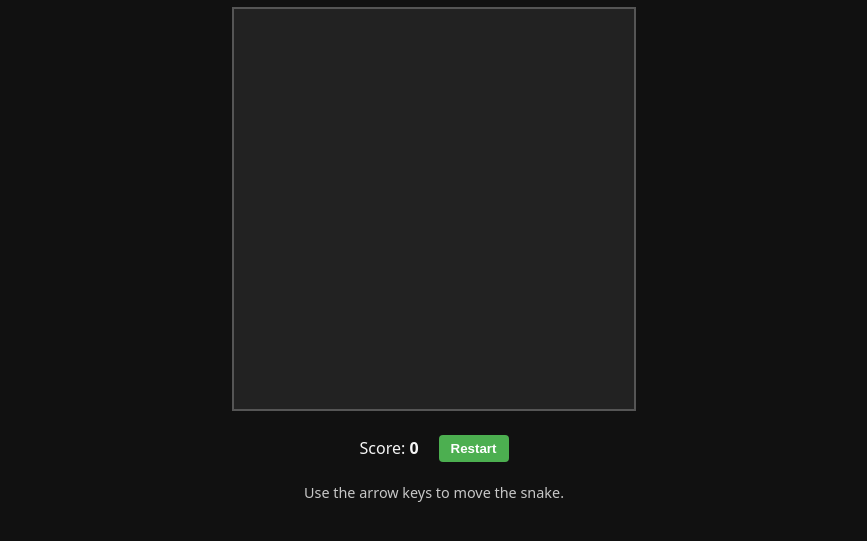
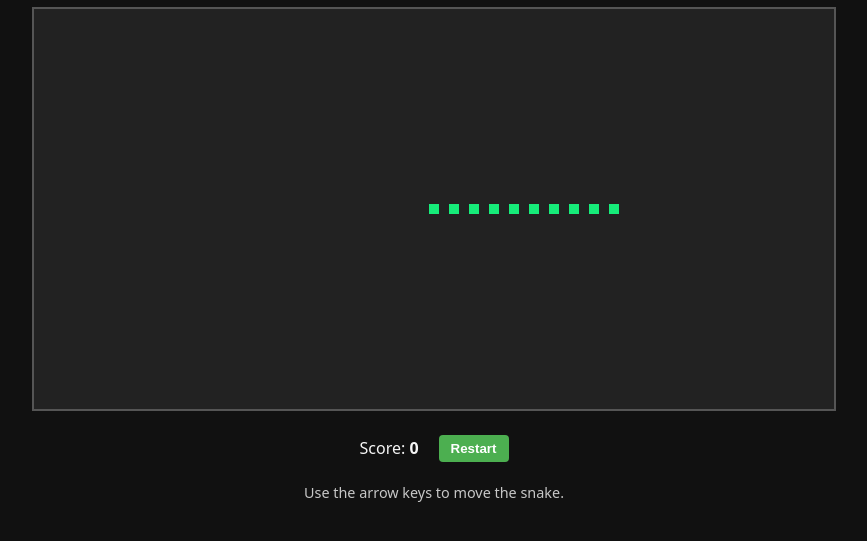
Before and after one commit to payhectorx/games, a plain HTML site: page snake/index.html in a window 1280 px wide. Shown: the part 87-628 px from the top of the page, without its empty margins (206-1073 px from the left). Drawn offline with Linux system fonts and the light colour scheme.

Commit message:
a simple snake game with my dad

```diff
--- a/snake/index.html
+++ b/snake/index.html
@@ -9,7 +9,7 @@
 <body>
   <h1>Snake Game</h1>
 
-  <canvas id="game" width="400" height="400"></canvas>
+  <canvas id="game" width="800" height="400"></canvas>
 
   <div id="ui">
     <p>Score: <span id="score">0</span></p>
--- a/snake/script.js
+++ b/snake/script.js
@@ -40,10 +40,19 @@ function draw() {
   ctx.fillStyle = "#222";
   ctx.fillRect(0, 0, canvas.width, canvas.height);
 
+  let psx = 0
+  for (let index = 0; index <10; index++) {
+    ctx.fillStyle = "#16ec7aff";
+    ctx.fillRect(canvas.width/2-5 + psx, canvas.height/2-5, 10, 10);
+    psx += 20;
+  }
+
   // Draw food
   ctx.fillStyle = "#e91e63";
   ctx.fillRect(food.x * gridSize, food.y * gridSize, gridSize, gridSize);
+
 }
+
 
 function endGame() {
   gameOver = true;
```
